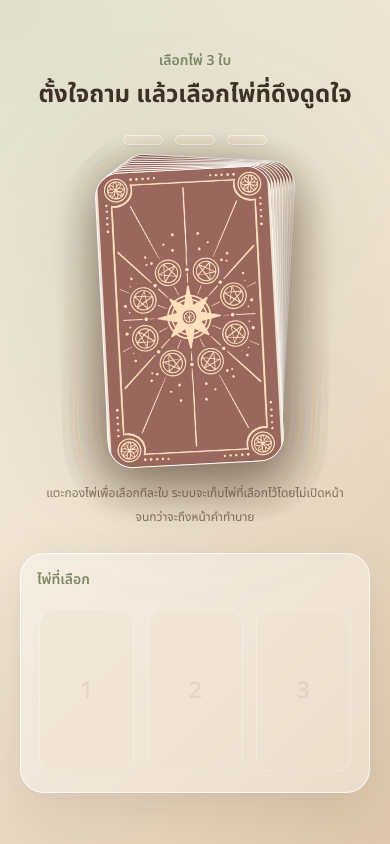
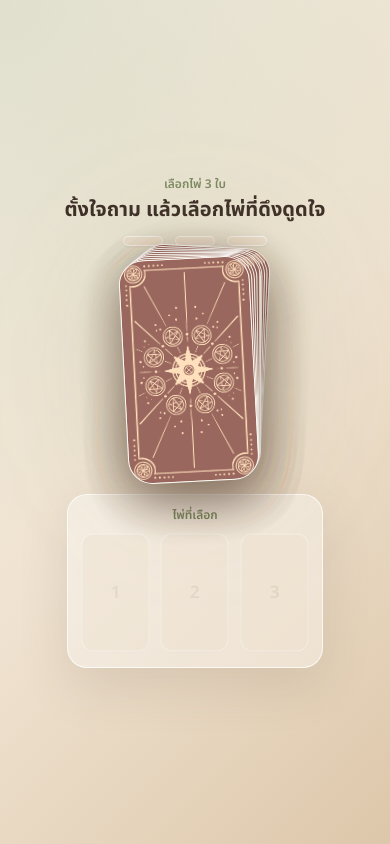
Before and after one commit to tonfernz/tarottest, a Next.js app: page /shuffle in a window 390 px wide. Built offline with nearby package versions, Linux system fonts and the light colour scheme.

Commit message:
Compact shuffle and tab card meanings

```diff
--- a/src/components/PageContainer.tsx
+++ b/src/components/PageContainer.tsx
@@ -7,7 +7,7 @@ type PageContainerProps = {
 
 export function PageContainer({ children, className = "" }: PageContainerProps) {
   return (
-    <main className={`mx-auto flex min-h-screen w-full max-w-6xl flex-col px-5 py-6 sm:px-8 lg:px-10 ${className}`}>
+    <main className={`mx-auto flex min-h-screen w-full max-w-6xl flex-col px-4 py-3 sm:px-8 sm:py-6 lg:px-10 ${className}`}>
       {children}
     </main>
   );
--- a/src/components/ShuffleDeck.tsx
+++ b/src/components/ShuffleDeck.tsx
@@ -55,17 +55,17 @@ export function ShuffleDeck() {
   }
 
   return (
-    <section className="flex flex-1 flex-col items-center justify-center gap-6 py-5 sm:gap-8 sm:py-6">
+    <section className="flex flex-1 flex-col items-center justify-center gap-3 py-2 sm:gap-8 sm:py-6">
       <div className="text-center">
-        <p className="text-sm font-semibold text-moss">เลือกไพ่ 3 ใบ</p>
-        <h1 className="mt-2 text-2xl font-bold text-cacao sm:text-4xl">ตั้งใจถาม แล้วเลือกไพ่ที่ดึงดูดใจ</h1>
+        <p className="text-xs font-semibold text-moss sm:text-sm">เลือกไพ่ 3 ใบ</p>
+        <h1 className="mt-1 text-xl font-bold text-cacao sm:mt-2 sm:text-4xl">ตั้งใจถาม แล้วเลือกไพ่ที่ดึงดูดใจ</h1>
       </div>
 
       <AnimatePresence mode="wait">
         {isShuffling ? (
           <motion.div
             key="shuffling"
-            className="relative h-[18rem] w-40 sm:h-[26rem] sm:w-60"
+            className="relative h-[14.5rem] w-[8.4rem] sm:h-[26rem] sm:w-60"
             exit={{ opacity: 0, scale: 0.94 }}
             transition={{ duration: 0.35 }}
           >
@@ -99,18 +99,18 @@ export function ShuffleDeck() {
             transition={{ duration: 0.35 }}
           >
             <SelectedCards selectedCount={selectedCount} />
-            <div className="mt-6 grid w-full max-w-4xl items-center gap-6 sm:mt-8 sm:gap-8 lg:grid-cols-[1fr_1.05fr]">
-              <div className="flex flex-col items-center gap-4 sm:gap-5">
+            <div className="mt-3 grid w-full max-w-4xl items-center gap-3 sm:mt-8 sm:gap-8 lg:grid-cols-[1fr_1.05fr]">
+              <div className="flex flex-col items-center gap-2 sm:gap-5">
                 <motion.button
                   type="button"
                   onClick={drawCard}
                   disabled={!nextCard || selectedCount >= SELECTED_CARD_LIMIT}
                   whileHover={selectedCount < SELECTED_CARD_LIMIT ? { y: -4, scale: 1.015 } : undefined}
                   whileTap={selectedCount < SELECTED_CARD_LIMIT ? { scale: 0.98 } : undefined}
-                  className="group relative h-[18.5rem] w-44 outline-none disabled:cursor-not-allowed sm:h-[28rem] sm:w-64"
+                  className="group relative h-[14rem] w-[8.2rem] outline-none disabled:cursor-not-allowed sm:h-[28rem] sm:w-64"
                   aria-label="เลือกไพ่จากกอง"
                 >
-                  <span className="absolute -inset-5 rounded-full bg-moss/15 blur-3xl transition group-hover:bg-moss/20 sm:-inset-8" />
+                  <span className="absolute -inset-3 rounded-full bg-moss/15 blur-3xl transition group-hover:bg-moss/20 sm:-inset-8" />
                   {deckCards.map((_, index) => {
                     const depth = deckCards.length - index;
 
@@ -150,14 +150,14 @@ export function ShuffleDeck() {
                   </AnimatePresence>
                 </motion.button>
 
-                <p className="max-w-xs text-center text-xs leading-6 text-bark/70 sm:text-sm sm:leading-7">
+                <p className="hidden max-w-xs text-center text-xs leading-6 text-bark/70 sm:block sm:text-sm sm:leading-7">
                   แตะกองไพ่เพื่อเลือกทีละใบ ระบบจะเก็บไพ่ที่เลือกไว้โดยไม่เปิดหน้าจนกว่าจะถึงหน้าคำทำนาย
                 </p>
               </div>
 
-              <div className="rounded-[1.5rem] border border-white/75 bg-white/35 p-4 shadow-soft sm:p-5">
-                <p className="text-sm font-semibold text-moss">ไพ่ที่เลือก</p>
-                <div className="mt-4 grid grid-cols-3 gap-2.5 sm:gap-4">
+              <div className="mx-auto w-full max-w-[16rem] rounded-[1.25rem] border border-white/75 bg-white/35 p-3 shadow-soft sm:max-w-none sm:rounded-[1.5rem] sm:p-5">
+                <p className="text-center text-xs font-semibold text-moss sm:text-left sm:text-sm">ไพ่ที่เลือก</p>
+                <div className="mt-2 grid grid-cols-3 gap-2 sm:mt-4 sm:gap-4">
                   {Array.from({ length: SELECTED_CARD_LIMIT }).map((_, index) => {
                     const isSelected = index < selectedCount;
 
@@ -170,12 +170,12 @@ export function ShuffleDeck() {
                           y: 0,
                           scale: isSelected ? 1 : 0.96
                         }}
-                        className="relative aspect-[11/19] overflow-hidden rounded-[1rem] border border-white/80 bg-linen shadow-sm"
+                        className="relative aspect-[11/19] overflow-hidden rounded-[0.75rem] border border-white/80 bg-linen shadow-sm sm:rounded-[1rem]"
                       >
                         {isSelected ? (
                           <Image src={withBasePath(CARD_BACK_IMAGE)} alt="" fill sizes="120px" className="object-contain" />
                         ) : (
-                          <span className="grid h-full place-items-center text-2xl font-semibold text-bark/20">{index + 1}</span>
+                          <span className="grid h-full place-items-center text-lg font-semibold text-bark/20 sm:text-2xl">{index + 1}</span>
                         )}
                       </motion.div>
                     );
@@ -197,7 +197,7 @@ export function ShuffleDeck() {
             exit={{ opacity: 0, y: 12 }}
             whileHover={{ y: -2 }}
             whileTap={{ scale: 0.98 }}
-            className="rounded-full bg-bark px-8 py-3 text-base font-bold text-cream shadow-soft transition hover:bg-cacao focus-visible:outline-none focus-visible:ring-4 focus-visible:ring-moss/35"
+            className="rounded-full bg-bark px-6 py-2.5 text-sm font-bold text-cream shadow-soft transition hover:bg-cacao focus-visible:outline-none focus-visible:ring-4 focus-visible:ring-moss/35 sm:px-8 sm:py-3 sm:text-base"
           >
             เปิดคำทำนาย
           </motion.button>
```
Also changed, not shown: src/components/CardDetailModal.tsx (+61 -35 lines).
